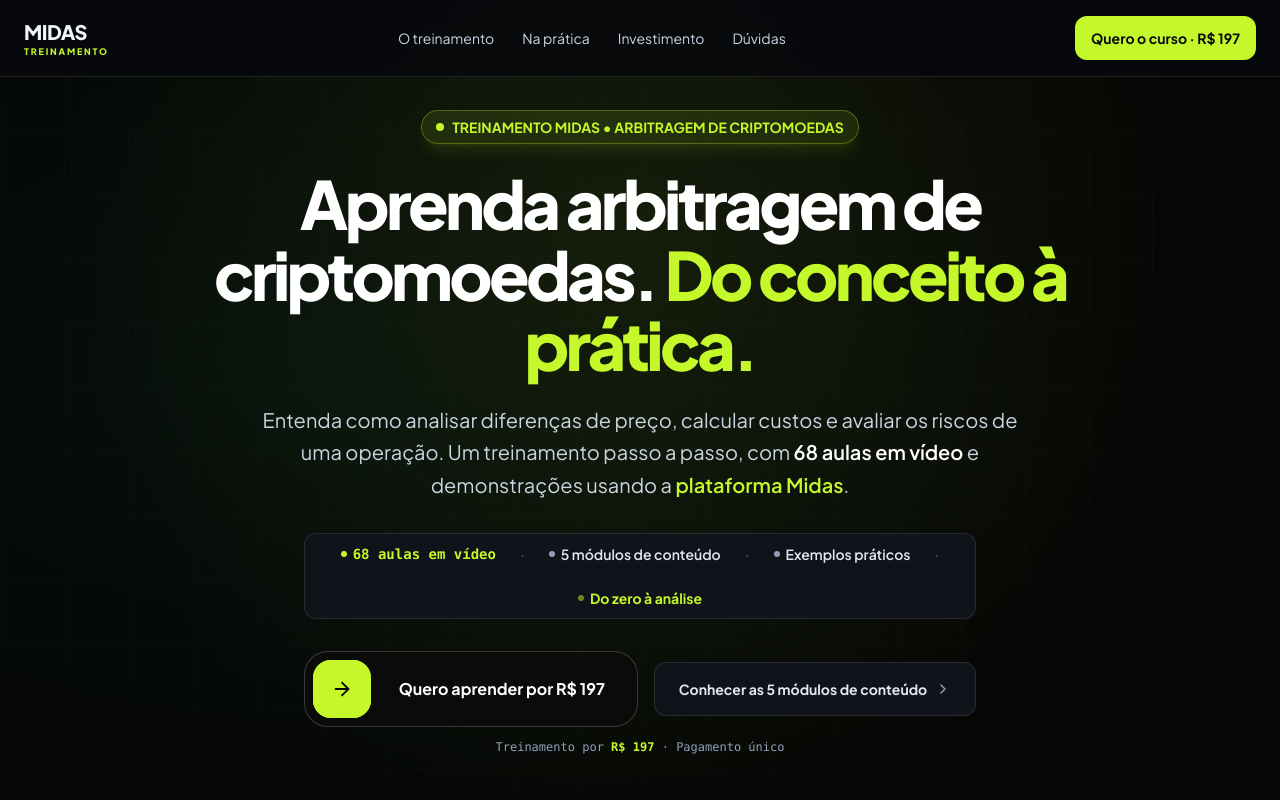
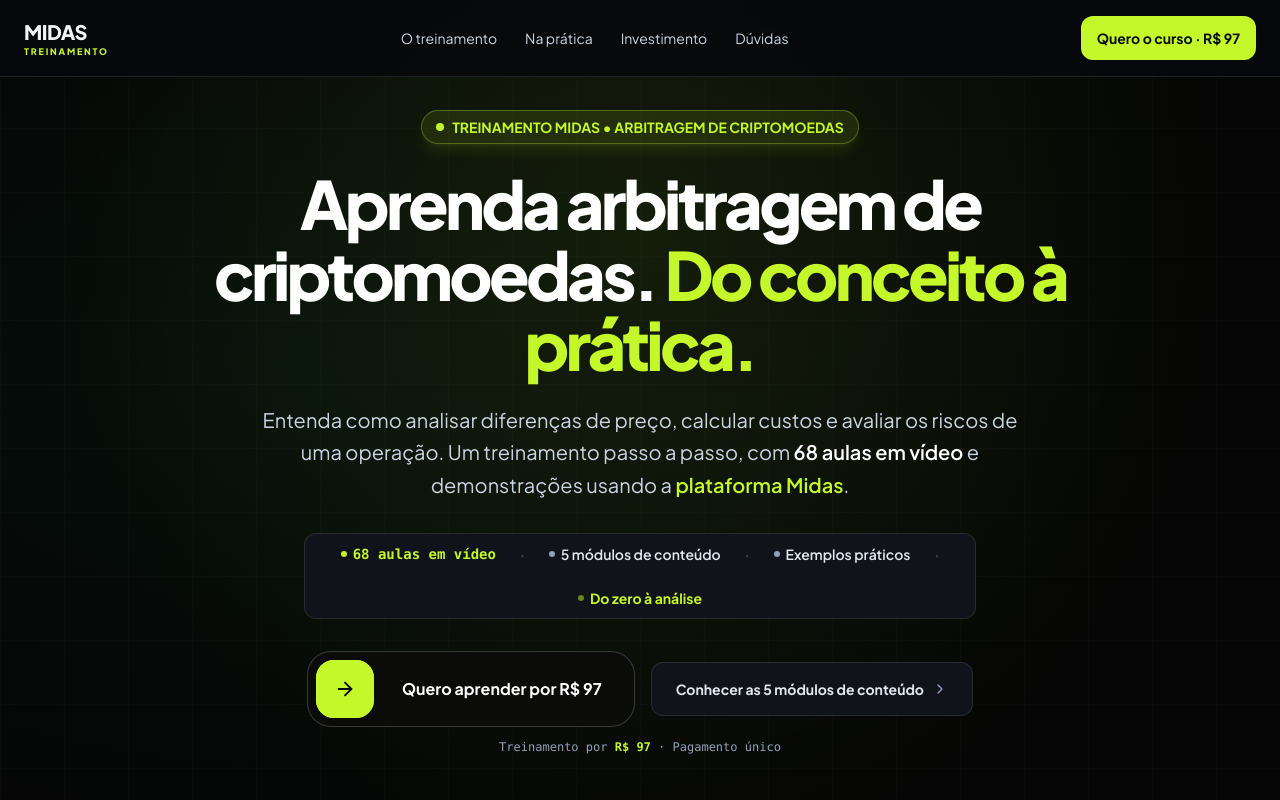
Before and after one commit to Track-For/Landing-Page-Midas, a React (Vite) app: page / in a window 1280 px wide. Shown: the top 800 px of the page. Built offline with nearby package versions, Linux system fonts and the light colour scheme.

Commit message:
Set Midas course price to R$ 97

```diff
--- a/src/components/CheckoutModal.tsx
+++ b/src/components/CheckoutModal.tsx
@@ -4,5 +4,5 @@ import { siteConfig } from '../siteConfig';
 export function CheckoutModal({isOpen,onClose}: {isOpen:boolean;onClose:()=>void}) {
  const dialog = useRef<HTMLDialogElement>(null);
  useEffect(()=>{if(isOpen) dialog.current?.showModal(); else dialog.current?.close();},[isOpen]);
- return <dialog ref={dialog} onCancel={onClose} onClick={event=>{if(event.target===event.currentTarget) onClose();}} aria-labelledby="checkout-title" className="m-auto w-[calc(100%-2rem)] max-w-lg rounded-3xl bg-[#11131A] text-white border border-white/15 p-7 sm:p-10 backdrop:bg-black/85"><button autoFocus onClick={onClose} aria-label="Fechar checkout" className="absolute top-4 right-4 p-2 rounded-xl bg-white/5 cursor-pointer"><X size={20}/></button><div className="text-xs font-mono text-[#C4F82A] mb-4">TREINAMENTO MIDAS</div><h3 id="checkout-title" className="text-2xl font-black pr-6">Seu próximo passo na arbitragem.</h3><p className="text-slate-300 mt-4">5 módulos · 68 aulas em vídeo · exemplos práticos</p><p className="text-4xl text-[#C4F82A] font-black my-6">R$ 197 <span className="block text-sm font-normal text-slate-400 mt-2">Pagamento único pelo treinamento</span></p><p className="text-sm text-slate-400 mb-6">A assinatura da plataforma é vendida separadamente.</p>{siteConfig.courseCheckoutUrl ? <a className="bg-[#C4F82A] text-[#08090C] font-bold p-4 rounded-xl flex justify-center items-center gap-2" href={siteConfig.courseCheckoutUrl}>Ir para o pagamento <ArrowRight size={18}/></a> : <p role="status" className="p-4 rounded-xl border border-white/10 text-sm text-slate-300">As inscrições ainda não estão disponíveis nesta página.</p>}</dialog>;
+ return <dialog ref={dialog} onCancel={onClose} onClick={event=>{if(event.target===event.currentTarget) onClose();}} aria-labelledby="checkout-title" className="m-auto w-[calc(100%-2rem)] max-w-lg rounded-3xl bg-[#11131A] text-white border border-white/15 p-7 sm:p-10 backdrop:bg-black/85"><button autoFocus onClick={onClose} aria-label="Fechar checkout" className="absolute top-4 right-4 p-2 rounded-xl bg-white/5 cursor-pointer"><X size={20}/></button><div className="text-xs font-mono text-[#C4F82A] mb-4">TREINAMENTO MIDAS</div><h3 id="checkout-title" className="text-2xl font-black pr-6">Seu próximo passo na arbitragem.</h3><p className="text-slate-300 mt-4">5 módulos · 68 aulas em vídeo · exemplos práticos</p><p className="text-4xl text-[#C4F82A] font-black my-6">R$ 97 <span className="block text-sm font-normal text-slate-400 mt-2">Pagamento único pelo treinamento</span></p><p className="text-sm text-slate-400 mb-6">A assinatura da plataforma é vendida separadamente.</p>{siteConfig.courseCheckoutUrl ? <a className="bg-[#C4F82A] text-[#08090C] font-bold p-4 rounded-xl flex justify-center items-center gap-2" href={siteConfig.courseCheckoutUrl}>Ir para o pagamento <ArrowRight size={18}/></a> : <p role="status" className="p-4 rounded-xl border border-white/10 text-sm text-slate-300">As inscrições ainda não estão disponíveis nesta página.</p>}</dialog>;
 }
--- a/src/components/CtaSection.tsx
+++ b/src/components/CtaSection.tsx
@@ -30,7 +30,7 @@ export const CtaSection: React.FC<CtaSectionProps> = ({ onOpenCheckout }) => {
             </h2>
 
             <p className="text-slate-300 text-base sm:text-lg max-w-2xl mx-auto">
-              Dê o primeiro passo na arbitragem de criptomoedas com 5 módulos, 68 aulas em vídeo e exemplos práticos usando a Midas. Treinamento por R$ 197 em pagamento único.
+              Dê o primeiro passo na arbitragem de criptomoedas com 5 módulos, 68 aulas em vídeo e exemplos práticos usando a Midas. Treinamento por R$ 97 em pagamento único.
             </p>
 
             <div className="flex flex-col sm:flex-row items-center justify-center gap-4 pt-4">
@@ -38,7 +38,7 @@ export const CtaSection: React.FC<CtaSectionProps> = ({ onOpenCheckout }) => {
                 onClick={() => onOpenCheckout('pro')}
                 className="w-full sm:w-auto px-8 py-4 rounded-xl font-black text-base text-[#08090C] bg-[#C4F82A] hover:bg-[#D4FF4D] shadow-xl shadow-[#C4F82A]/25 hover:scale-[1.02] active:scale-[0.99] transition-all flex items-center justify-center gap-2 cursor-pointer font-mono"
               >
-                <span>Quero o treinamento por R$ 197</span>
+                <span>Quero o treinamento por R$ 97</span>
                 <ArrowRight className="w-5 h-5" />
               </button>
 
--- a/src/components/Experience.tsx
+++ b/src/components/Experience.tsx
@@ -55,6 +55,6 @@ export function Explainer({onStart}: {onStart: () => void}) {
      <button type="button" className="lab-action" onClick={() => setComplete(!complete)}>{complete ? <RotateCcw size={18}/> : <ArrowRight size={18}/>} {complete ? 'Reiniciar exemplo' : 'Simular essa diferença'}</button>
      <p className="lab-note">*Preços fictícios. Taxa ilustrativa de 0,1% por ordem. Não inclui transferência, funding, slippage ou mudanças de preço. Este exemplo não executa operações nem representa rentabilidade garantida.</p>
    </div>
-   <button className="contact-pill" onClick={onStart}><span className="contact-pill-icon"><ArrowRight size={22}/></span><span>QUERO APRENDER POR R$ 197</span></button>
+   <button className="contact-pill" onClick={onStart}><span className="contact-pill-icon"><ArrowRight size={22}/></span><span>QUERO APRENDER POR R$ 97</span></button>
  </section>;
 }
--- a/src/components/FaqSection.tsx
+++ b/src/components/FaqSection.tsx
@@ -1,9 +1,9 @@
 import { useState } from 'react';
 import { Plus, Minus } from 'lucide-react';
 const questions = [
- ['O que estou comprando por R$ 197?', 'O Treinamento Midas de Arbitragem de Criptomoedas, com 5 módulos e 68 aulas em vídeo. O valor é do curso, em pagamento único.'],
+ ['O que estou comprando por R$ 97?', 'O Treinamento Midas de Arbitragem de Criptomoedas, com 5 módulos e 68 aulas em vídeo. O valor é do curso, em pagamento único.'],
  ['Preciso ter experiência com criptomoedas?', 'O conteúdo começa pelos fundamentos e avança para modalidades, custos e análise de operações. Você pode começar estudando os conceitos antes de colocar dinheiro em uma operação.'],
- ['A assinatura da plataforma está incluída?', 'A plataforma Midas é usada nas demonstrações do curso. Sua assinatura é vendida separadamente em uma etapa posterior e não está incluída nos R$ 197 do treinamento.'],
+ ['A assinatura da plataforma está incluída?', 'A plataforma Midas é usada nas demonstrações do curso. Sua assinatura é vendida separadamente em uma etapa posterior e não está incluída nos R$ 97 do treinamento.'],
  ['Vou aprender apenas a usar uma ferramenta?', 'Você vai estudar a lógica da arbitragem: diferenças de preço, modalidades, taxas, liquidez e riscos. A plataforma aparece como ferramenta para demonstrar esses conceitos na prática.'],
  ['O curso garante lucro?', 'Não. O treinamento é educacional. Taxas, variações de preço, liquidez e execução podem causar perdas. Os exemplos apresentados não representam promessa de resultado.'],
  ['Preciso investir para acompanhar as aulas?', 'Você pode começar pelo estudo e pelos exemplos. Para executar operações reais, será necessário capital próprio e avaliar os custos e os riscos envolvidos. O preço do curso não inclui capital para operar.'],
--- a/src/components/Footer.tsx
+++ b/src/components/Footer.tsx
@@ -1,3 +1,3 @@
 export function Footer() {
- return <footer className="bg-[#07080B] border-t border-white/10 px-4 py-12"><div className="max-w-6xl mx-auto"><div className="flex flex-col sm:flex-row justify-between gap-8 mb-8"><div><a href="#" className="font-black text-xl text-white">MIDAS <span className="text-[#C4F82A]">TREINAMENTO</span></a><p className="text-sm text-slate-400 max-w-md mt-4">Educação em arbitragem de criptomoedas. Aprenda os fundamentos, conheça os riscos e acompanhe exemplos práticos.</p></div><nav aria-label="Links do rodapé" className="flex flex-col gap-3 text-sm text-slate-300"><a href="#treinamento">Conteúdo do treinamento</a><a href="#precos">Treinamento por R$ 197</a><a href="#faq">Perguntas frequentes</a></nav></div><p className="text-xs text-slate-500 border-t border-white/10 pt-6 leading-relaxed">Conteúdo educacional. Operações com criptomoedas envolvem risco de perda. Exemplos e simulações não garantem resultados. A assinatura da plataforma é vendida separadamente.</p><p className="text-xs text-slate-500 mt-4">© {new Date().getFullYear()} Midas. Todos os direitos reservados.</p></div></footer>;
+ return <footer className="bg-[#07080B] border-t border-white/10 px-4 py-12"><div className="max-w-6xl mx-auto"><div className="flex flex-col sm:flex-row justify-between gap-8 mb-8"><div><a href="#" className="font-black text-xl text-white">MIDAS <span className="text-[#C4F82A]">TREINAMENTO</span></a><p className="text-sm text-slate-400 max-w-md mt-4">Educação em arbitragem de criptomoedas. Aprenda os fundamentos, conheça os riscos e acompanhe exemplos práticos.</p></div><nav aria-label="Links do rodapé" className="flex flex-col gap-3 text-sm text-slate-300"><a href="#treinamento">Conteúdo do treinamento</a><a href="#precos">Treinamento por R$ 97</a><a href="#faq">Perguntas frequentes</a></nav></div><p className="text-xs text-slate-500 border-t border-white/10 pt-6 leading-relaxed">Conteúdo educacional. Operações com criptomoedas envolvem risco de perda. Exemplos e simulações não garantem resultados. A assinatura da plataforma é vendida separadamente.</p><p className="text-xs text-slate-500 mt-4">© {new Date().getFullYear()} Midas. Todos os direitos reservados.</p></div></footer>;
 }
--- a/src/components/Hero.tsx
+++ b/src/components/Hero.tsx
@@ -69,7 +69,7 @@ export const Hero: React.FC<HeroProps> = ({ onOpenCheckout }) => {
               onClick={() => onOpenCheckout('pro')}
               className="contact-pill"
             >
-              <span className="contact-pill-icon"><ArrowRight size={22}/></span><span>Quero aprender por R$ 197</span>
+              <span className="contact-pill-icon"><ArrowRight size={22}/></span><span>Quero aprender por R$ 97</span>
               <ArrowRight className="w-5 h-5 group-hover:translate-x-1 transition-transform" />
             </button>
 
@@ -84,7 +84,7 @@ export const Hero: React.FC<HeroProps> = ({ onOpenCheckout }) => {
 
           {/* Microcopy */}
           <p className="text-xs text-slate-400 font-mono">
-            Treinamento por <strong className="text-[#C4F82A] font-black">R$ 197</strong> · Pagamento único
+            Treinamento por <strong className="text-[#C4F82A] font-black">R$ 97</strong> · Pagamento único
           </p>
 
         </div>
--- a/src/components/MentorshipSection.tsx
+++ b/src/components/MentorshipSection.tsx
@@ -135,7 +135,7 @@ export const MentorshipSection: React.FC = () => {
         </div>
 
         <div className="mt-12 text-center text-xs text-slate-400 font-mono">
-          Treinamento Midas por R$ 197, em pagamento único. A assinatura da plataforma é uma contratação separada.
+          Treinamento Midas por R$ 97, em pagamento único. A assinatura da plataforma é uma contratação separada.
         </div>
 
       </div>
--- a/src/components/Navbar.tsx
+++ b/src/components/Navbar.tsx
@@ -6,6 +6,6 @@ export function Navbar({onOpenCheckout}: {onOpenCheckout: () => void}) {
  return <header className="fixed inset-x-0 top-0 z-40 bg-[#08090C]/95 border-b border-white/10 backdrop-blur-xl"><div className="max-w-7xl mx-auto px-4 sm:px-6 py-4 flex items-center justify-between gap-3">
  <a href="#" className="font-black text-xl tracking-tight">MIDAS <span className="block text-[9px] tracking-[.2em] text-[#C4F82A]">TREINAMENTO</span></a>
  <nav aria-label="Navegação principal" className="hidden md:flex gap-7 text-sm text-slate-300">{links.map(link=><a key={link.href} href={link.href}>{link.label}</a>)}</nav>
- <div className="flex items-center gap-3"><button onClick={onOpenCheckout} className="bg-[#C4F82A] text-[#08090C] font-bold text-xs sm:text-sm rounded-xl px-4 py-3 cursor-pointer">Quero o curso · R$ 197</button><button className="md:hidden p-2" aria-label={open?'Fechar menu':'Abrir menu'} aria-expanded={open} aria-controls="mobile-menu" onClick={()=>setOpen(!open)}>{open?<X/>:<Menu/>}</button></div>
+ <div className="flex items-center gap-3"><button onClick={onOpenCheckout} className="bg-[#C4F82A] text-[#08090C] font-bold text-xs sm:text-sm rounded-xl px-4 py-3 cursor-pointer">Quero o curso · R$ 97</button><button className="md:hidden p-2" aria-label={open?'Fechar menu':'Abrir menu'} aria-expanded={open} aria-controls="mobile-menu" onClick={()=>setOpen(!open)}>{open?<X/>:<Menu/>}</button></div>
  </div>{open && <nav id="mobile-menu" aria-label="Navegação móvel" className="md:hidden px-6 pb-6 flex flex-col gap-4">{links.map(link=><a key={link.href} href={link.href} onClick={()=>setOpen(false)}>{link.label}</a>)}</nav>}</header>;
 }
--- a/src/components/PricingSection.tsx
+++ b/src/components/PricingSection.tsx
@@ -2,7 +2,7 @@ import { Check, ArrowRight } from 'lucide-react';
 export function PricingSection({onOpenCheckout}: {onOpenCheckout: () => void}) {
  return <section id="precos" className="py-24 px-4 bg-[#08090C]"><div className="max-w-3xl mx-auto">
  <div className="text-center mb-12"><div className="section-label">SEU PRÓXIMO PASSO</div><h2 className="text-3xl sm:text-5xl font-black mb-5">Comece pelo conhecimento.<br/><span>Treinamento Midas.</span></h2><p className="text-slate-300">Uma formação para entender a arbitragem e aprender a analisar operações com mais critério.</p></div>
- <div className="rounded-3xl border border-[#C4F82A]/60 bg-[#11131A] p-7 sm:p-12"><div className="text-xs font-mono text-[#C4F82A] mb-4">CURSO ONLINE • PAGAMENTO ÚNICO</div><h3 className="text-2xl font-bold">Treinamento de Arbitragem de Criptomoedas</h3><div className="my-8"><strong className="text-6xl font-black text-[#C4F82A]">R$ 197</strong><p className="text-sm text-slate-400 mt-3">Valor total do treinamento. Sem mensalidade do curso.</p></div>
+ <div className="rounded-3xl border border-[#C4F82A]/60 bg-[#11131A] p-7 sm:p-12"><div className="text-xs font-mono text-[#C4F82A] mb-4">CURSO ONLINE • PAGAMENTO ÚNICO</div><h3 className="text-2xl font-bold">Treinamento de Arbitragem de Criptomoedas</h3><div className="my-8"><strong className="text-6xl font-black text-[#C4F82A]">R$ 97</strong><p className="text-sm text-slate-400 mt-3">Valor total do treinamento. Sem mensalidade do curso.</p></div>
  <ul className="space-y-4 mb-9">{['5 módulos com 68 aulas em vídeo','Fundamentos da arbitragem de criptomoedas','Modalidades, spreads e leitura de oportunidades','Taxas, liquidez e gestão de risco','Demonstrações práticas usando a plataforma Midas'].map(item=><li key={item} className="flex gap-3 text-slate-300"><Check className="text-[#C4F82A] shrink-0" size={20}/>{item}</li>)}</ul>
  <button onClick={onOpenCheckout} className="w-full bg-[#C4F82A] text-[#08090C] py-5 px-4 rounded-xl font-black cursor-pointer flex justify-center items-center gap-3">Quero entrar no treinamento <ArrowRight size={20}/></button>
  <p className="text-xs text-slate-400 leading-relaxed mt-5">Esta oferta é do treinamento. A plataforma é apresentada nas aulas; sua assinatura é vendida separadamente, em uma etapa posterior.</p></div>
--- a/src/siteConfig.ts
+++ b/src/siteConfig.ts
@@ -1,5 +1,5 @@
 export const siteConfig = {
  whatsappNumber: "",
- // Informe aqui o checkout real do treinamento de R$ 197.
+ // Informe aqui o checkout real do treinamento de R$ 97.
  courseCheckoutUrl: "",
 };
```
Also changed, not shown: index.html (+2 -2 lines).
